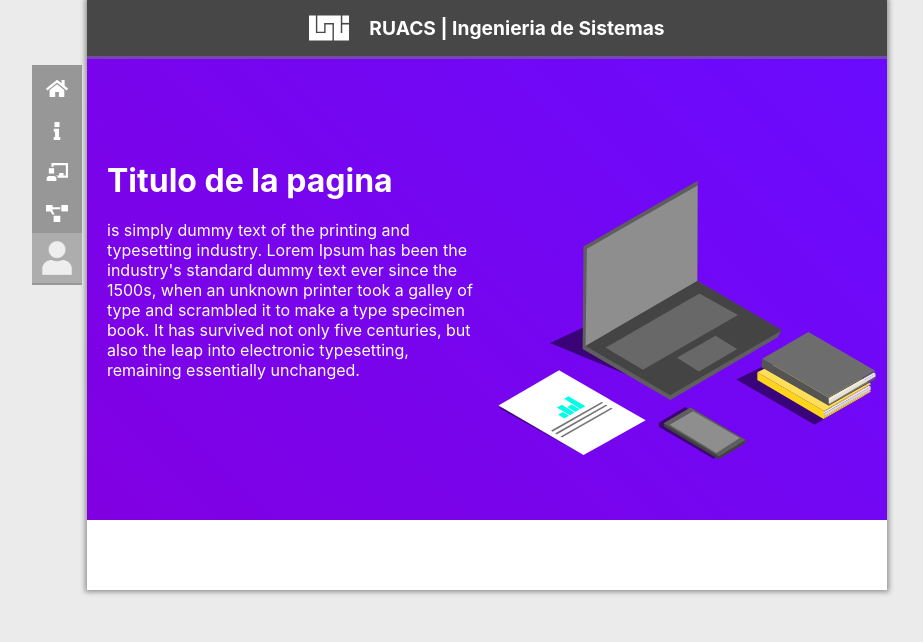
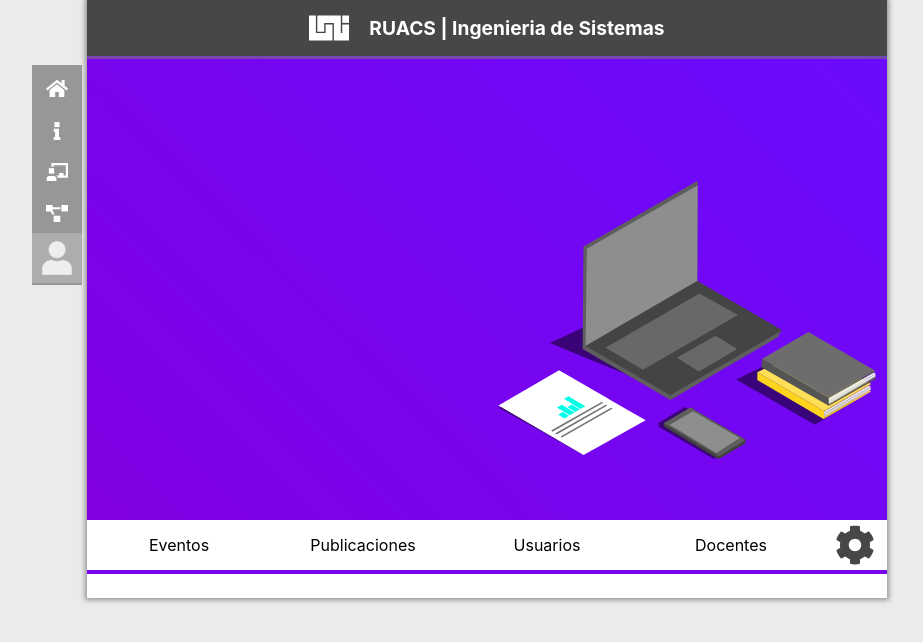
Before and after one commit to ingSistemaRUACS/testPage, a Nuxt app: page /myAccount in a window 1280 px wide. Shown: the top 642 px of the page, without its empty margins (153-1076 px from the left). Built offline with nearby package versions, Linux system fonts and the light colour scheme.

Commit message:
AccountUser

```diff
--- /dev/null
+++ b/components/header/PresentInfoUser.vue
@@ -0,0 +1,122 @@
+<template>
+  <section id="presentation">
+    <img src="@/assets/PresentationTemp.svg" id="Background-image" />
+    <div id="form-info" v-if="loggedUser">
+      <img id="icon-user" :src="loggedUser.photo" />
+      <div id="info-user">
+        <h1>{{ loggedUser.name.replace(/\b\w/g, l => l.toUpperCase()) }}</h1>
+        <h2>{{ loggedUser.email }}</h2>
+        <h2>{{ loggedUser.phone }}</h2>
+      </div>
+    </div>
+  </section>
+</template>
+<script>
+import { mapActions, mapGetters } from "vuex";
+export default {
+  computed: {
+    ...mapGetters({
+      loggedUser: "auth/loggedUser"
+    })
+  }
+};
+</script>
+<style scoped>
+#presentation {
+  position: relative;
+  width: 100%;
+  height: 500px;
+  background: linear-gradient(45deg, #8100e2, #690bff);
+}
+
+#presentation > #Background-image {
+  position: absolute;
+  width: 50%;
+  bottom: 0;
+  right: 0;
+  z-index: 0;
+}
+
+#form-info {
+  position:absolute;
+  width: 100%;
+  bottom: 0;
+  z-index: 0;
+  display: grid;
+  grid-gap: 0;
+  grid-template-columns: 1fr auto;
+  grid-template-rows: 1fr auto;
+  color: #ebebeb;
+}
+
+#form-info > #icon-user {
+  grid-column: 2;
+  grid-row: span 2;
+  width: 180px;
+  height: 180px;
+  right: 0;
+  border-top: solid #474747 7px;
+  border-left: solid #474747 7px;
+}
+
+#form-info > #info-user {
+  grid-column: 1;
+  grid-row: 2;
+  width: 91%;
+  height: auto;
+  padding: 5px 0;
+  bottom: 0;
+  background: #474747;
+  padding-left: 10%;
+}
+#form-info > #info-user > h1 {
+  font-size: 1.2em;
+  margin-bottom: -10px;
+}
+#form-info > #info-user > h2 {
+  font-size: 1em;
+  font-weight: normal;
+}
+@media screen and (min-width: 0px) and (max-width: 480px) {
+  #presentation {
+    position:relative;
+    height: 90vh;
+  }
+
+  #presentation > #Background-image {
+    width: 70vw;
+    z-index: 0;
+    top: 30vh;
+    margin: 0 15vw;
+    opacity: 0.6;
+  }
+
+  #form-info {
+    width: 100%;
+    z-index: 0;
+    display: grid;
+    grid-template-columns: 1fr auto;
+    grid-template-rows: 1fr auto;
+  }
+
+  #form-info > #icon-user {
+    width: 120px;
+    height: 120px;
+  }
+
+  #form-info > #info-user > h1 {
+    font-size: 1em;
+  }
+
+  #form-info > #info-user > h2 {
+    font-size: 0.8em;
+  }
+}
+
+@media screen and (min-width: 481px) and (max-width: 800px) {
+  #presentation {
+    position: relative;
+    height: 400px;
+  }
+}
+</style>
--- /dev/null
+++ b/components/menu/MenuUser.vue
@@ -0,0 +1,93 @@
+<template>
+  <section id="MenuUser">
+    <div id="box-menu">
+      <nuxt-link class="ItemMenuUser" v-for="(item, index) in listMenu" :key="index" :to="item.link">{{
+      item.title
+    }}</nuxt-link>
+    <div id="box-opcion" @click="clickOpcion" v-click-outside="hide">
+      <img id="icon-cog" src="@/assets/icon-menu/cog.svg" />
+      <ul v-if="viewOpcion">
+        <li><nuxt-link to="/">Opciones</nuxt-link></li>
+        <li><a href="#">Salir</a></li>
+      </ul>
+    </div>
+    </div>
+  </section>
+</template>
+<script>
+import ClickOutside from "vue-click-outside";
+
+export default {
+  data() {
+    return {
+      listMenu: [
+        { title: "Eventos", link: "/" },
+        { title: "Publicaciones", link: "/" },
+        { title: "Usuarios", link: "/" },
+        { title: "Docentes", link: "/" }
+      ],
+      viewOpcion: false
+    };
+  },
+  methods: {
+    clickOpcion() {
+      this.viewOpcion = !this.viewOpcion;
+    },
+    hide() {
+      this.viewOpcion = false;
+    }
+  },
+  directives: {
+    ClickOutside
+  }
+};
+</script>
+<style scoped>
+#MenuUser {
+  display:inline-block;
+  width: 100%;
+  max-width: 800px;
+  border-bottom: solid #7904ed 4px;
+  overflow-y:hidden;
+  overflow-x: auto;
+}
+
+#box-menu {
+  width: 800px;
+  max-width: 800px;
+  display: grid;
+  grid-template-columns: repeat(4,23%) 8%
+}
+#MenuUser > #box-menu >.ItemMenuUser{
+  display: flex;
+  align-items: center;
+  justify-content: center;
+}
+
+#box-opcion
+{
+  height: 50px;
+}
+
+#box-opcion > ul
+{
+  position:absolute;
+  right: 0;
+  background-color: #fff;
+  list-style: none;
+  padding: 0;
+  bottom: -75px;
+  box-shadow: 0px 0px 5px 2px rgb(147, 147, 147);
+}
+#box-opcion > ul > li
+{
+  width: 130px;
+  padding: 10px 0;
+  text-align: center;
+  font-size: 1em;
+}
+#icon-cog {
+  width: 40px;
+  margin: 5px 12px;
+}
+</style>
--- a/data/Autentication.js
+++ b/data/Autentication.js
@@ -3,7 +3,7 @@ import firebase from 'firebase'
 export default class Autentication {
   constructor () {
     this.provider = new firebase.auth.GoogleAuthProvider()
-    this.user = null
+    this.user = 'paja de async null'
   }
 
   async login (type) {
@@ -12,15 +12,15 @@ export default class Autentication {
     if (type === 'Google') {
       resultAuth = await firebase.auth().signInWithPopup(this.provider)
 
-      return { name: resultAuth.user.displayName, photo: resultAuth.user.photoURL }
+      return { name: resultAuth.user.displayName, photo: resultAuth.user.photoURL, email: resultAuth.user.email, phone: resultAuth.user.phoneNumber }
     }
     return null
   }
 
-  getUser () {
-    this.user = firebase.auth().currentUser
+  async getUser () {
+    this.user = await firebase.auth().currentUser
     if (this.user) {
-      return { name: this.user.displayName, photo: this.user.photoURL }
+      return { name: this.user.displayName, photo: this.user.photoURL, email: this.user.email, phone: this.user.phoneNumber }
     }
     return null
   }
--- /dev/null
+++ b/layouts/account.vue
@@ -0,0 +1,73 @@
+<template>
+  <div id="container">
+    <header>
+      <Bar />
+      <Presentation />
+      <Menu />
+      <MenuUser />
+    </header>
+    <nuxt />
+  </div>
+</template>
+
+<script>
+import { mapActions } from 'vuex'
+
+import Bar from "@/components/header/Bar";
+import Menu from "@/components/menu/Menu";
+import Presentation from "@/components/header/PresentInfoUser";
+import MenuUser from "@/components/menu/MenuUser";
+
+export default {
+  components: {
+    Bar,
+    Menu,
+    MenuUser,
+    Presentation
+  },
+  methods: {
+    ...mapActions({ ChargeUser: "auth/ChargeUser" })
+  },
+  beforeCreate() {
+    setTimeout(() => {
+      this.ChargeUser();
+    }, 1000);
+  }
+};
+</script>
+<style scoped>
+#container {
+  background: #fff;
+  margin: 0 auto;
+  padding: 20px 0;
+  position: relative;
+  max-width: 800px;
+  box-shadow: 0px 0px 5px 2px rgb(147, 147, 147);
+}
+
+header {
+  min-height: 100px;
+}
+
+html {
+  font-family: "Source Sans Pro", -apple-system, BlinkMacSystemFont, "Segoe UI",
+    Roboto, "Helvetica Neue", Arial, sans-serif;
+  font-size: 16px;
+  box-sizing: border-box;
+  margin: 0;
+}
+
+body {
+  margin: 0;
+  background-color: rgb(235, 235, 235);
+}
+
+a {
+  color: unset;
+  text-decoration: none;
+}
+
+a:visited {
+  color: unset;
+}
+</style>
--- a/middleware/verifyAuthenticated.js
+++ b/middleware/verifyAuthenticated.js
@@ -1,5 +1,5 @@
 export default function ({ store, redirect }) {
   if (store.getters['auth/isAuthenticated']) {
-    redirect('/')
+    redirect('/myAccount')
   }
 }
--- /dev/null
+++ b/pages/myAccount/index.vue
@@ -0,0 +1,10 @@
+<template>
+    <article>
+
+    </article>
+</template>
+<script>
+export default {
+    layout: 'account',
+}
+</script>
--- a/store/auth.js
+++ b/store/auth.js
@@ -2,7 +2,8 @@ import Autentication from '../data/Autentication'
 const Auth = new Autentication()
 
 export const state = () => ({
-  user: ''
+  user: null,
+  info: null
 })
 
 export const mutations = {
@@ -24,9 +25,9 @@ export const actions = {
       this.$router.push('/')
     }
   },
-  ChargeUser ({ commit, state }) {
+  async ChargeUser ({ commit, state }) {
     if (!state.user) {
-      const user = Auth.getUser()
+      const user = await Auth.getUser()
       commit('editUser', user)
     }
   },
```
Also changed, not shown: assets/icon-menu/cog.svg (added).
